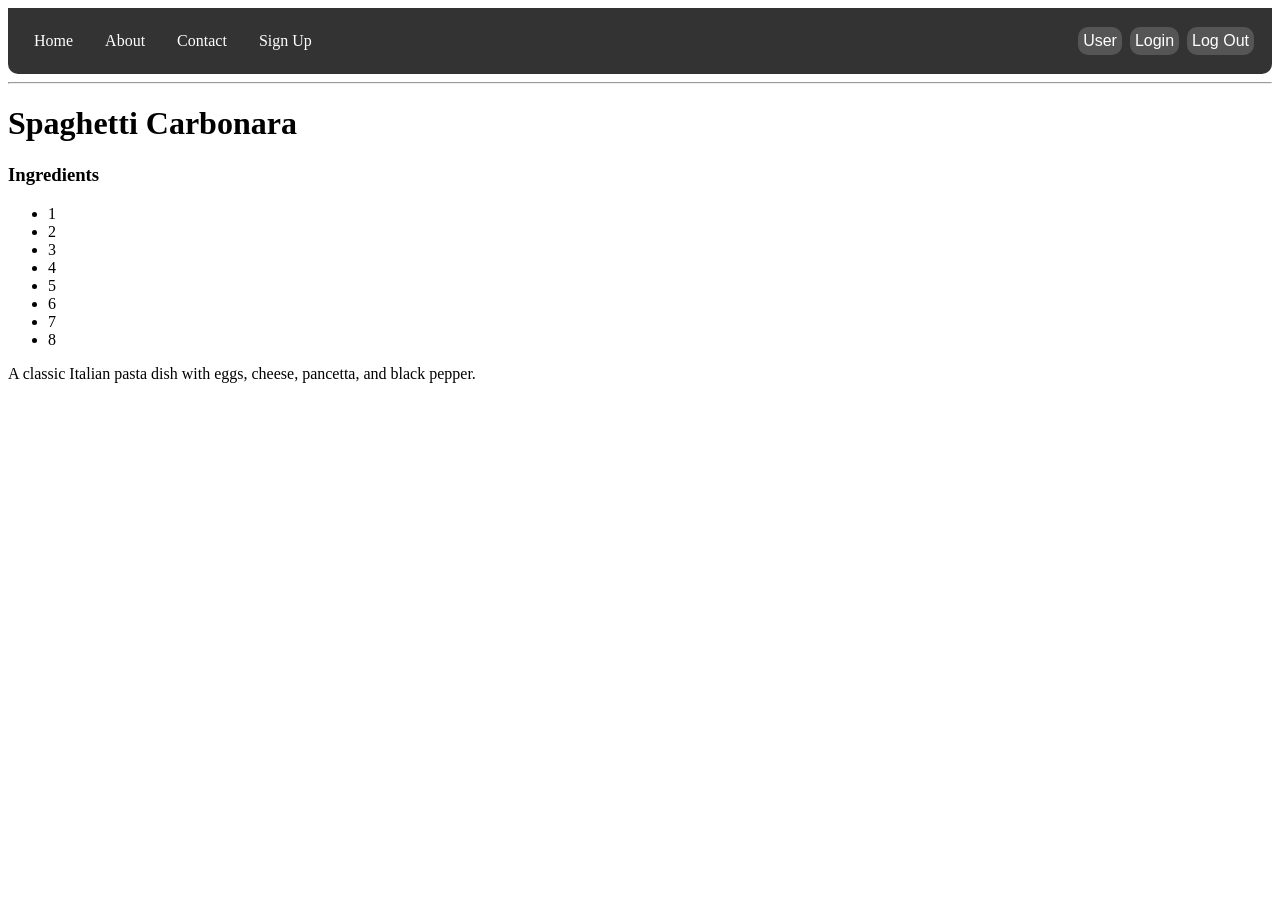
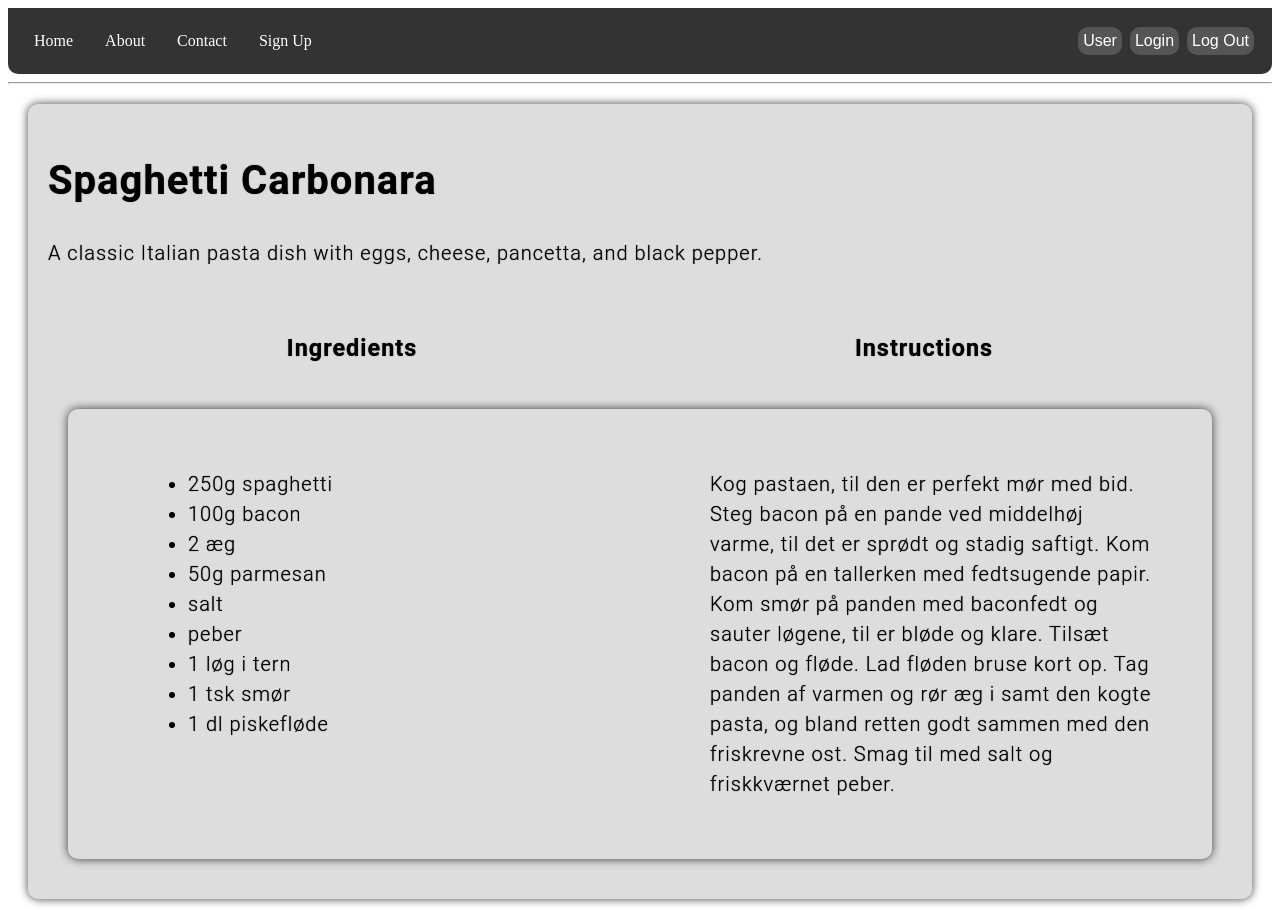
Before and after one commit to MrJustMeDahl/RecipeFrontend, a React (Vite) app: page /recipe/1 in a window 1280 px wide. Before the commit the page ends 800 px from the top, so only its background shows below. Built offline with nearby package versions, Linux system fonts and the light colour scheme.

Commit message:
Design changes and added some more mock data

```diff
--- a/src/components/RecipeDetails.jsx
+++ b/src/components/RecipeDetails.jsx
@@ -2,6 +2,7 @@
 import React from 'react';
 import { useParams } from 'react-router-dom';
 import { recipes } from '../recipesDB';
+
 
 const RecipeDetail = () => {
     const { recipeId } = useParams();
@@ -12,15 +13,24 @@ const RecipeDetail = () => {
     }
 
     return (
-        <div>
+        <div class="recipes">
             <h1>{recipe.name}</h1>
+            <p>{recipe.description}</p>
+            <div class="recipes-flex-h3">
             <h3>Ingredients</h3>
-            <ul>
-                {recipe.items.split(' ').map((ingredient, index) => (
+            <h3>Instructions</h3>
+            </div>
+            <div class="recipes-flex">
+
+            <ul class="ingri-instruct ingredients">
+                {recipe.items.split(',').map((ingredient, index) => (
                     <li key={index}>{ingredient}</li>
                 ))}
             </ul>
-            <p>{recipe.description}</p>
+
+
+            <p class="ingri-instruct instructions">{recipe.instructions}</p>
+            </div>
         </div>
     );
 }
--- a/src/components/RecommendedRecipes.jsx
+++ b/src/components/RecommendedRecipes.jsx
@@ -1,7 +1,7 @@
 import React from 'react';
 import { Link } from 'react-router-dom';
 import { recipes } from '../recipesDB';
-import "../styling/Recommended.css";
+import "../styling/RecipeDetails.css";
 
 const RecommendedRecipes = () => {
 
--- a/src/recipesDB.js
+++ b/src/recipesDB.js
@@ -2,25 +2,31 @@
 export const recipes = [
   {
     id: 1,
-        name: 'Spaghetti Carbonara',
-        items: '1 2 3 4 5 6 7 8',
-        description: 'A classic Italian pasta dish with eggs, cheese, pancetta, and black pepper.',
-        instructions: 'you gotta do like this'
+    name: "Spaghetti Carbonara",
+    items:
+      "250g spaghetti, 100g bacon, 2 æg, 50g parmesan, salt, peber, 1 løg i tern, 1 tsk smør, 1 dl piskefløde",
+    description:
+      "A classic Italian pasta dish with eggs, cheese, pancetta, and black pepper.",
+    instructions:
+      "Kog pastaen, til den er perfekt mør med bid. Steg bacon på en pande ved middelhøj varme, til det er sprødt og stadig saftigt. Kom bacon på en tallerken med fedtsugende papir. Kom smør på panden med baconfedt og sauter løgene, til er bløde og klare. Tilsæt bacon og fløde. Lad fløden bruse kort op. Tag panden af varmen og rør æg i samt den kogte pasta, og bland retten godt sammen med den friskrevne ost. Smag til med salt og friskkværnet peber.",
   },
   {
     id: 2,
-        name: 'Chicken Tikka Masala',
-        items: '1 2 3 4 5 6 7 8',
-        description: 'A popular Indian curry dish with roasted chicken chunks in a spiced creamy sauce.',
-        instructions: 'you gotta do like this'
-
+    name: "Chicken Tikka Masala",
+    items:
+      "2 dl græsk yoghurt 10 %, 4 fed hvidløg finthakket, 3 tsk ingefær, 3 tsk garam masala, 1.50 tsk stødt gurkemeje, 1 tsk chiliflager, 0,50 tsk stødt nellike, 2 lime, saften herfra, salt og peber, 600 g kyllingebryst eller inderfilet, 2 løg, finthakket",
+    description:
+      "A popular Indian curry dish with roasted chicken chunks in a spiced creamy sauce.",
+    instructions:
+      "Sauter løgene i en gryde med olie ved middelvarme under omrøring, til de er blanke og gennemsigtige. Tilsæt hvidløg, ingefær, gurkemeje, mandler, tomatpuré, og vand.",
   },
   {
     id: 3,
-        name: 'Vegetable Stir Fry',
-        items: '1 2 3 4 5 6 7 8',
-        description: 'A quick and easy stir-fry with mixed vegetables and your choice of sauce.',
-        instructions: 'you gotta do like this'
-    }
+    name: "Vegetable Stir Fry",
+    items: "1 2 3 4 5 6 7 8",
+    description:
+      "A quick and easy stir-fry with mixed vegetables and your choice of sauce.",
+    instructions: "you gotta do like this",
+  },
   // Add more recipes as needed
 ];
--- a/src/styling/About.css
+++ b/src/styling/About.css
@@ -13,6 +13,7 @@
     transition: all 0.3s ease-in-out;
     box-shadow: 0px 0px 10px rgba(0,0,0,0.75);
     background-color: #ddd;
+
 }
 
 .about-header{
--- a/src/styling/Contact.css
+++ b/src/styling/Contact.css
@@ -34,4 +34,5 @@
     height: 20px;
     padding-top: 50px;
     margin: 0 auto;
+    height: auto;
 }
--- /dev/null
+++ b/src/styling/RecipeDetails.css
@@ -0,0 +1,69 @@
+/* flex box design. ingredients on the left and instructions on the right */
+
+
+.recipes-flex{
+    display: flex;
+    flex-direction: row;
+    justify-content: space-between;
+    align-items: flex-start;
+    padding: 20px;
+    margin: 20px;
+    border-radius: 10px;
+    font-size: 20px;
+    font-family: 'Roboto', sans-serif;
+    font-weight: 300;
+    line-height: 1.5;
+    letter-spacing: 1px;
+    text-shadow: 0px 0px 1px rgba(0,0,0,0.75);
+    transition: all 0.3s ease-in-out;
+    box-shadow: 0px 0px 10px rgba(0,0,0,0.75);
+    background-color: #ddd;
+}
+.recipes-flex-h3{
+    display: flex;
+    flex-direction: row;
+    justify-content:space-around;
+    justify-items: center;
+    align-items: center;
+    padding: 20px;
+    padding-bottom: 0px;
+    margin: 0px;
+    border-radius: 10px;
+    font-size: 20px;
+    font-family: 'Roboto', sans-serif;
+    font-weight: 300;
+    line-height: 1.5;
+    letter-spacing: 1px;
+}
+
+.ingri-instruct{
+    display: flex;
+    flex-direction: column;
+    justify-content: space-between;
+    align-items: flex-start;
+    padding: 20px;
+    margin: 20px;
+    border-radius: 10px;
+    font-size: 20px;
+    font-family: 'Roboto', sans-serif;
+    font-weight: 300;
+    line-height: 1.5;
+    letter-spacing: 1px;
+
+
+
+    width: 100%;
+
+}
+.ingredients{
+    padding-left: 80px;
+}
+.instructions{
+    overflow-wrap: break-word;
+}
+
+/* place the ingredients h3 on top of the ingredients div */
+.recipes-flex:first-child{
+    padding-top: 0;
+    border-bottom: dotted 1px black;
+}
--- a/src/styling/Recommended.css
+++ b/src/styling/Recommended.css
@@ -8,7 +8,6 @@
     font-weight: 300;
     line-height: 1.5;
     letter-spacing: 1px;
-    text-transform: capitalize;
     text-shadow: 0px 0px 1px rgba(0,0,0,0.75);
     transition: all 0.3s ease-in-out;
     box-shadow: 0px 0px 10px rgba(0,0,0,0.75);
```
Lines whose indentation alone changed are shown as unchanged.
